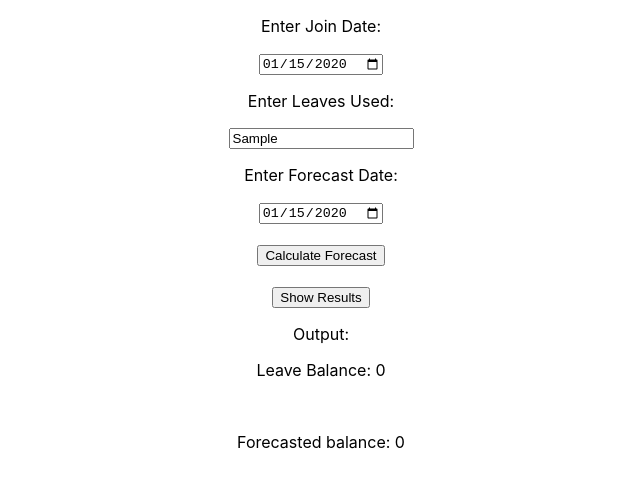
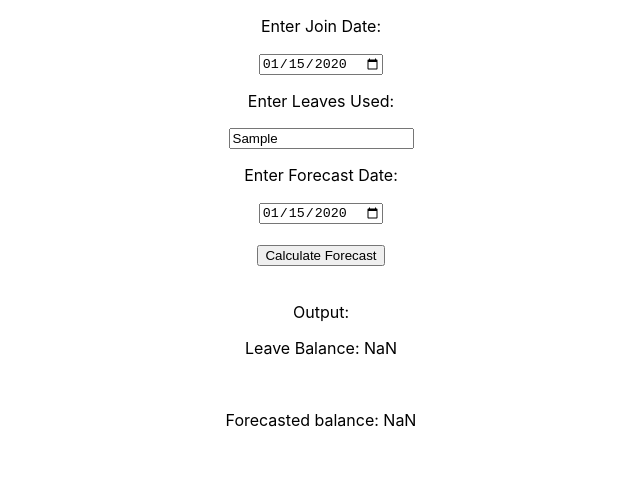
Before and after one commit to kodawarii/leavebalance, a React (Create React App) app: page / in a window 1280 px wide. Both pictures are taken after typing "2020-01-15", "Sample", "2020-01-15" into the empty fields and a click on the input "Calculate Forecast". Shown: the top 488 px of the page, without its empty margins (319-959 px from the left). Built offline with nearby package versions, Linux system fonts and the light colour scheme.

Commit message:
working basic functionality and added product backlog

```diff
--- a/src/App.js
+++ b/src/App.js
@@ -3,7 +3,9 @@ import logo from './logo.svg';
 import './App.css';
 
 // Components
-import Container from './Components/Container';
+// Components
+import InputForm from './Components/InputForm';
+import Output from './Components/Output';
 
 const accrue = 5/12;
 const oneDay = 24*60*60*1000;
@@ -20,6 +22,8 @@ class App extends Component {
 
       leave: 0,
       balance: 0,
+
+      showOutput: false,
     }
   }
 
@@ -34,8 +38,11 @@ class App extends Component {
     let leaveBalance = difference1 * accrue - this.state.used * 7.5;
     let forecastBalance = difference2 * accrue + leaveBalance;
 
-    this.state.leave = leaveBalance;
-    this.state.balance = forecastBalance;
+    this.setState({leave: leaveBalance});
+    this.setState({balance: forecastBalance});
+
+    //console.log("+++LEAVES: " + this.state.leave);
+    //console.log("+++BALANCE: " + this.state.balance);
   }
 
   getUserInput(join, used, forecast){
@@ -46,16 +53,36 @@ class App extends Component {
     this.calculate();
   }
 
+  showOutput(){
+    this.setState({showOutput: true});
+  }
+
   render() {
+
+    console.log("-----LEAVES: "+ this.state.leave);
+    console.log("-----BALANCE: "+ this.state.balance);
+
+    let output;
+    if(this.state.showOutput){
+        console.log("LEAVES: "+ this.state.leave);
+        console.log("BALANCE: "+ this.state.balance);
+        output = <Output
+        leave = {this.state.leave}
+        balance = {this.state.balance}
+        />
+    }
 
     return (
       <div className="App">
 
-        <Container
+        <InputForm
+        showOutput = {this.showOutput.bind(this)}
         getUserInput = {this.getUserInput.bind(this)}
-        leave = {this.state.leave}
-        balance = {this.state.balance}
         />
+
+        <br/>
+
+        {output}
 
       </div>
     );
--- a/src/Components/Container.js
+++ /dev/null
@@ -1,27 +0,0 @@
-import React, { Component } from 'react';
-
-// Components
-import InputForm from './InputForm';
-import Output from './Output';
-
-class Container extends Component {
-
-  render() {
-    return (
-      <div>
-       <InputForm
-        getUserInput = {this.props.getUserInput.bind(this)}/
-        >
-
-        <br/>
-
-        <Output
-        leave = {this.props.leave}
-        balance = {this.props.balance}
-        />
-      </div>
-    );
-  }
-}
-
-export default Container;
--- a/src/Components/InputForm.js
+++ b/src/Components/InputForm.js
@@ -31,6 +31,7 @@ class InputForm extends Component {
         console.log(this.state);
 
         this.props.getUserInput(this.state.join, this.state.used, this.state.forecast);
+        this.props.showOutput();
     }
 
   render() {
--- a/src/Components/Output.js
+++ b/src/Components/Output.js
@@ -2,33 +2,13 @@ import React, { Component } from 'react';
 
 class Output extends Component {
 
-    constructor(){
-        super();
-
-        this.state = {
-          leave: 0,
-          balance: 0,
-        }
-    }
-
-    update(){
-        this.forceUpdate();
-        this.leave = this.props.leave;
-        this.balance = this.props.balance;
-        console.log("--Leaves: " + this.props.leave);
-        console.log("--Balance: " + this.props.balance);
-        console.log("++Leaves: " + this.state.leave);
-        console.log("++Balance: " + this.state.balance);
-    }
-
   render() {
     return (
       <div>
-        <button onClick={this.update.bind(this)}> Show Results </button>
         <p>Output: </p>
-        <p> Leave Balance: {this.state.leave} </p>
+        <p> Leave Balance: {this.props.leave} </p>
         <br/>
-        <p> Forecasted balance: {this.state.balance}</p>
+        <p> Forecasted balance: {this.props.balance}</p>
       </div>
     );
   }
```
Also changed, not shown: 1 other file (tests, documents, lock files or other folders).
